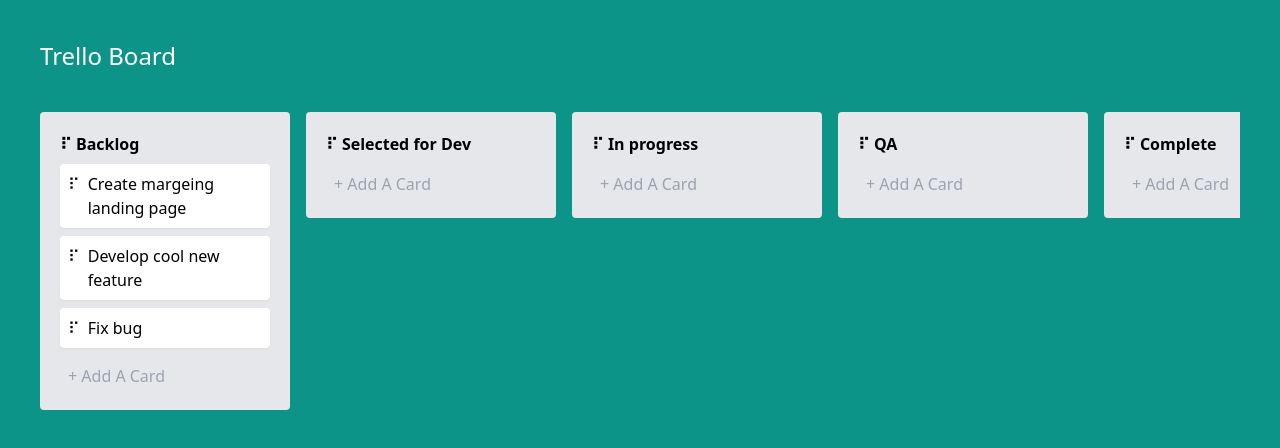
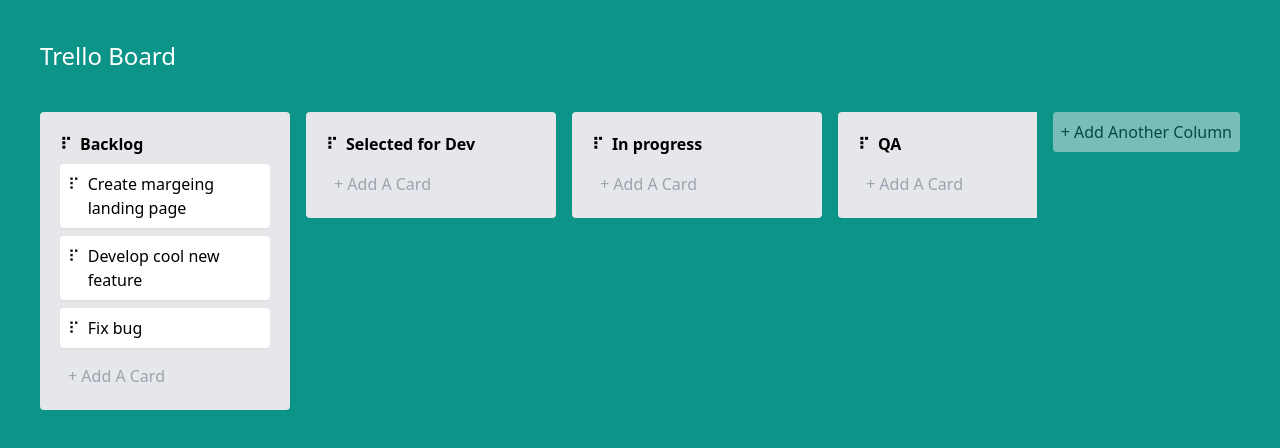
Before and after one commit to MarcinBieniek/Vue-Nuxt3TrelloBoard, a Nuxt app: page / in a window 1280 px wide. Shown: the top 448 px of the page. Built offline with nearby package versions, Linux system fonts and the light colour scheme.

Commit message:
feat: add add and delete column function

```diff
--- a/components/TrelloBoard.vue
+++ b/components/TrelloBoard.vue
@@ -49,10 +49,26 @@
   ])
   const control = useKeyModifier("Control")
 
+  function createColumn() {
+    const column: Column = {
+      id: nanoid(),
+      title: "",
+      tasks: [],
+    };
+    columns.value.push(column);
+    nextTick(() => {
+      (
+        document.querySelector(
+          ".column:last-of-type .title-input"
+        ) as HTMLInputElement
+      ).focus();
+    });
+  }
+
 </script>
 
 <template>
-  <section >
+  <section class="flex items-start overflow-x-auto gap-4">
     <draggable
       v-model="columns"
       group="columns"
@@ -67,7 +83,15 @@
       >
         <header class="font-bold mb-2">
           <DragHandle />
-          {{ column.title }}
+
+          <input
+            class="title-input bg-transparent focus:bg-white rounded px-1 w-4/5"
+            @keyup.enter="($event.target as HTMLInputElement).blur()"
+            @keydown.backspace="column.title === '' ? columns = columns.filter( c => c.id !== column.id) : null"
+            type="text"
+            v-model="column.title"
+          />
+
         </header>
         <draggable
           v-model="column.tasks"
@@ -91,6 +115,11 @@
       </div>
     </template>
     </draggable>
-
+    <button
+      @click="createColumn"
+      class="bg-gray-200 whitespace-nowrap p-2 rounded opacity-50"
+    >
+      + Add Another Column
+    </button>
   </section>
 </template>
```
